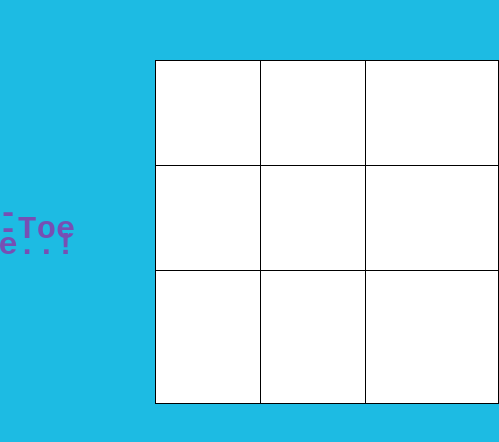
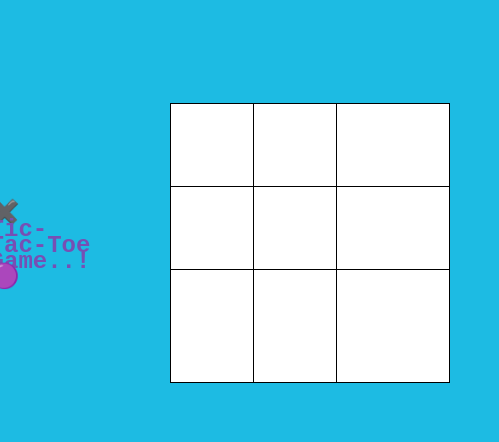
Before and after one commit to saipooja-git/Tic-Tac-Toe, a plain HTML site: page index.html in a window 390 px wide. Shown: the part 224-666 px from the top of the page, 499 px wide, since content can reach past the window. Drawn offline with Linux system fonts and the light colour scheme.

Commit message:
Add files via upload

```diff
--- a/style.css
+++ b/style.css
@@ -56,5 +56,47 @@ body{
 body{
     justify-content: center;
 }
+}
 
+/* For mobile phones */
+@media screen and (max-width: 480px) {
+    body {
+        justify-content: center;
+        padding: 1rem;
+    }
+
+    #game-board {
+        grid-template-columns: repeat(3, 80px);
+        grid-template-rows: repeat(3, 80px);
+        gap: 3px;
+        margin-top: 10px;
+    }
+
+    .cell {
+        width: 80px;
+        height: 80px;
+        font-size: 1.5em;
+    }
+
+    h1 {
+        font-size: 1.5rem;
+        justify-content: center;
+    }
 }
+
+/* For medium screens */
+@media screen and (min-width: 630px) {
+    body {
+        justify-content: center;
+    }
+}
+
+/* For large screens */
+@media screen and (min-width: 1920px) {
+    h1 {
+        justify-content: top;
+    }
+    body {
+        justify-content: center;
+    }
+}
```
